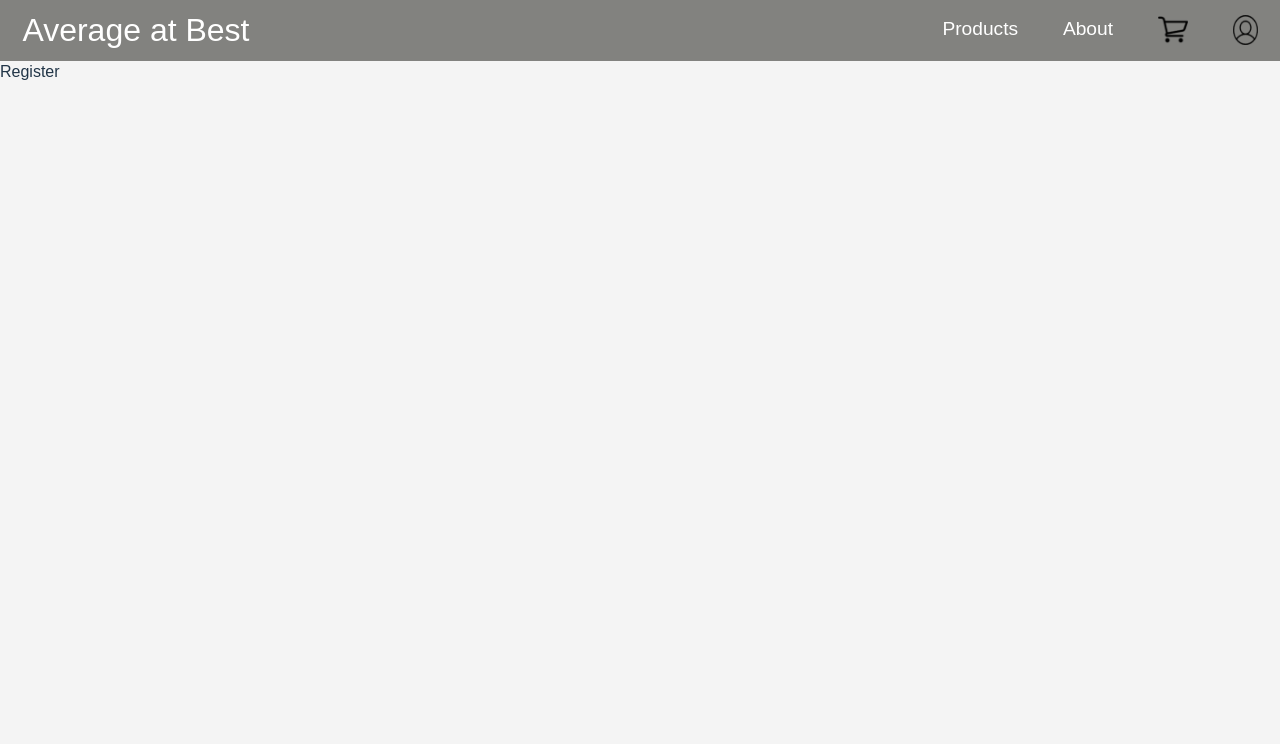
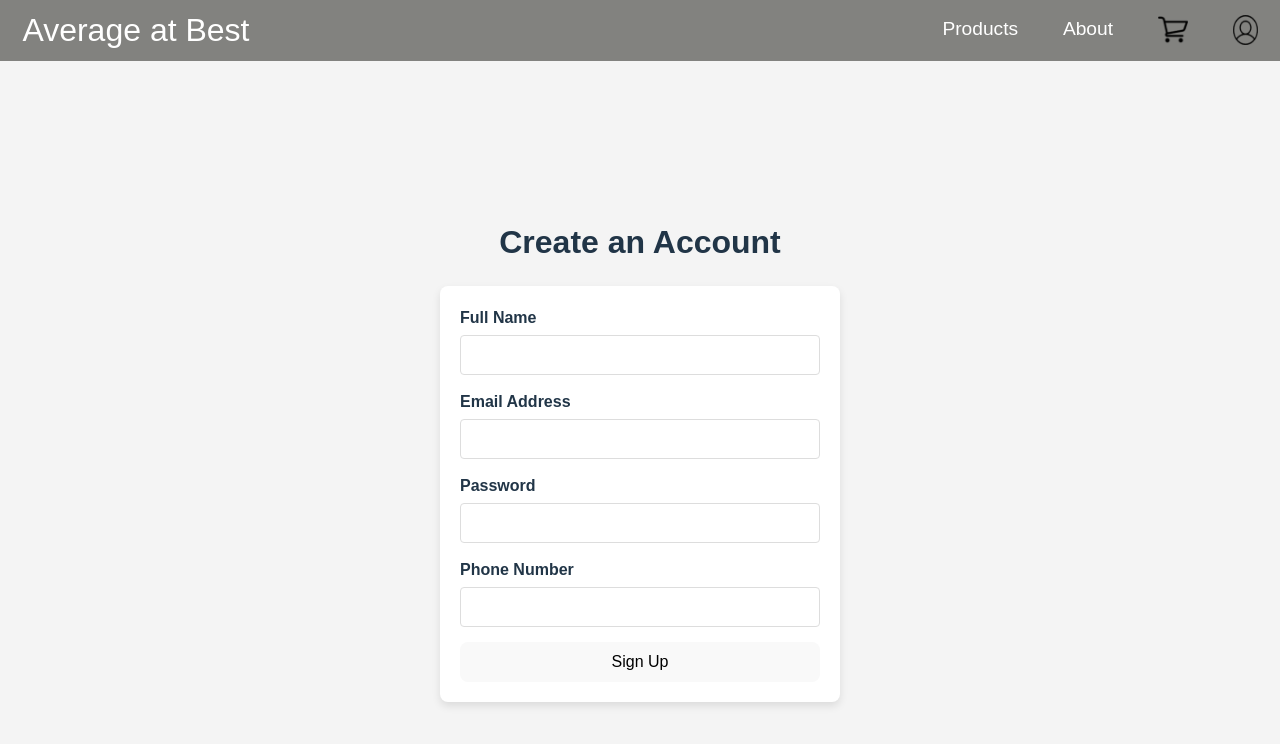
Before and after one commit to noahf909/GITMERN, a React (Vite) app in the folder AAB/: page /Register in a window 1280 px wide. Shown: the top 744 px of the page. Built offline with nearby package versions, Linux system fonts and the light colour scheme.

Commit message:
retry register

```diff
--- a/AAB/src/pages/Register.css
+++ b/AAB/src/pages/Register.css
@@ -0,0 +1,81 @@
+/* Register.css */
+
+.register-form {
+    display: flex;
+    flex-direction: column;
+    align-items: center;
+    justify-content: center;
+    width: 100%;
+    height: 100vh;
+    background-color: #f4f4f4;
+    padding: 20px;
+}
+
+h2 {
+    margin-bottom: 20px;
+    font-size: 2rem;
+    text-align: center;
+}
+
+form {
+    background-color: white;
+    padding: 20px;
+    border-radius: 8px;
+    box-shadow: 0 4px 8px rgba(0, 0, 0, 0.1);
+    width: 100%;
+    max-width: 400px;
+}
+
+form div {
+    margin-bottom: 15px;
+}
+
+label {
+    display: block;
+    margin-bottom: 5px;
+    font-weight: bold;
+}
+
+input[type="text"],
+input[type="email"],
+input[type="password"],
+input[type="tel"] {
+    width: 100%;
+    padding: 10px;
+    border-radius: 4px;
+    border: 1px solid #ddd;
+    font-size: 1rem;
+}
+
+input[type="text"]:focus,
+input[type="email"]:focus,
+input[type="password"]:focus,
+input[type="tel"]:focus {
+    border-color: #007bff;
+    outline: none;
+}
+
+button {
+    width: 100%;
+    padding: 10px;
+    background-color: #c9c9c9;
+    color: rgb(0, 0, 0);
+    border: none;
+    border-radius: 4px;
+    font-size: 1rem;
+    cursor: pointer;
+}
+
+button:hover {
+    background-color: #ffffff;
+}
+
+.error {
+    color: red;
+    margin-bottom: 10px;
+}
+
+.success {
+    color: green;
+    margin-bottom: 10px;
+}
--- a/AAB/src/pages/Register.tsx
+++ b/AAB/src/pages/Register.tsx
@@ -1,9 +1,125 @@
+import React, { useState, ChangeEvent, FormEvent } from 'react';
 import './Register.css';
 
-function Register(){
-    return(
-        <p>Register</p>
-    );
+// Interface to type the form data (the object containing the fields)
+interface FormData {
+    name: string;
+    email: string;
+    password: string;
+    phoneNumber: string;
 }
 
+const Register: React.FC = () => {
+    // State for form data, initialized with empty strings
+    const [formData, setFormData] = useState<FormData>({
+        name: '',
+        email: '',
+        password: '',
+        phoneNumber: ''
+    });
+
+    // State for error messages and success status
+    const [error, setError] = useState<string>(''); // error will be a string
+    const [success, setSuccess] = useState<boolean>(false); // success will be a boolean
+
+    // Handle input field changes and update corresponding state
+    const handleChange = (e: ChangeEvent<HTMLInputElement>): void => {
+        const { name, value } = e.target;
+        setFormData(prevData => ({
+            ...prevData,
+            [name]: value
+        }));
+    };
+
+    // Handle form submission
+    const handleSubmit = async (e: FormEvent): Promise<void> => {
+        e.preventDefault(); // Prevent form from refreshing the page
+
+        try {
+            // Sending POST request with form data to the server
+            const response = await fetch('/api/customers'/*'/api/login'*/, { // Correct API endpoint
+                method: 'POST',
+                headers: {
+                    'Content-Type': 'application/json'
+                },
+                body: JSON.stringify(formData)
+            });
+
+            if (!response.ok) {
+                throw new Error(`Error: ${response.status}`); // Throw error if response is not okay (e.g., 400 or 500)
+            }
+
+            const data = await response.json(); // Parse the JSON response
+            console.log('Account created successfully:', data);
+            setSuccess(true); // Set success state to true if the account is created
+            setError('');
+        } catch (err) {
+            console.error('Error creating account:', err);
+            setError('Error creating account. Please try again.'); // Set error state if there's a problem
+            setSuccess(false);
+        }
+    };
+
+    return (
+        <div className="register-form">
+            <h2>Create an Account</h2>
+
+            {/* Conditionally render the error message */}
+            {error && <p className="error">{error}</p>}
+
+            {/* Conditionally render the success message */}
+            {success && <p className="success">Account created successfully!</p>}
+
+            {/* Form for user registration */}
+            <form onSubmit={handleSubmit}>
+                <div>
+                    <label htmlFor="name">Full Name</label>
+                    <input
+                        type="text"
+                        id="name"
+                        name="name"
+                        value={formData.name}
+                        onChange={handleChange}
+                        required
+                    />
+                </div>
+                <div>
+                    <label htmlFor="email">Email Address</label>
+                    <input
+                        type="email"
+                        id="email"
+                        name="email"
+                        value={formData.email}
+                        onChange={handleChange}
+                        required
+                    />
+                </div>
+                <div>
+                    <label htmlFor="password">Password</label>
+                    <input
+                        type="password"
+                        id="password"
+                        name="password"
+                        value={formData.password}
+                        onChange={handleChange}
+                        required
+                    />
+                </div>
+                <div>
+                    <label htmlFor="phoneNumber">Phone Number</label>
+                    <input
+                        type="tel"
+                        id="phoneNumber"
+                        name="phoneNumber"
+                        value={formData.phoneNumber}
+                        onChange={handleChange}
+                        required
+                    />
+                </div>
+                <button type="submit">Sign Up</button>
+            </form>
+        </div>
+    );
+};
+
 export default Register;
```
